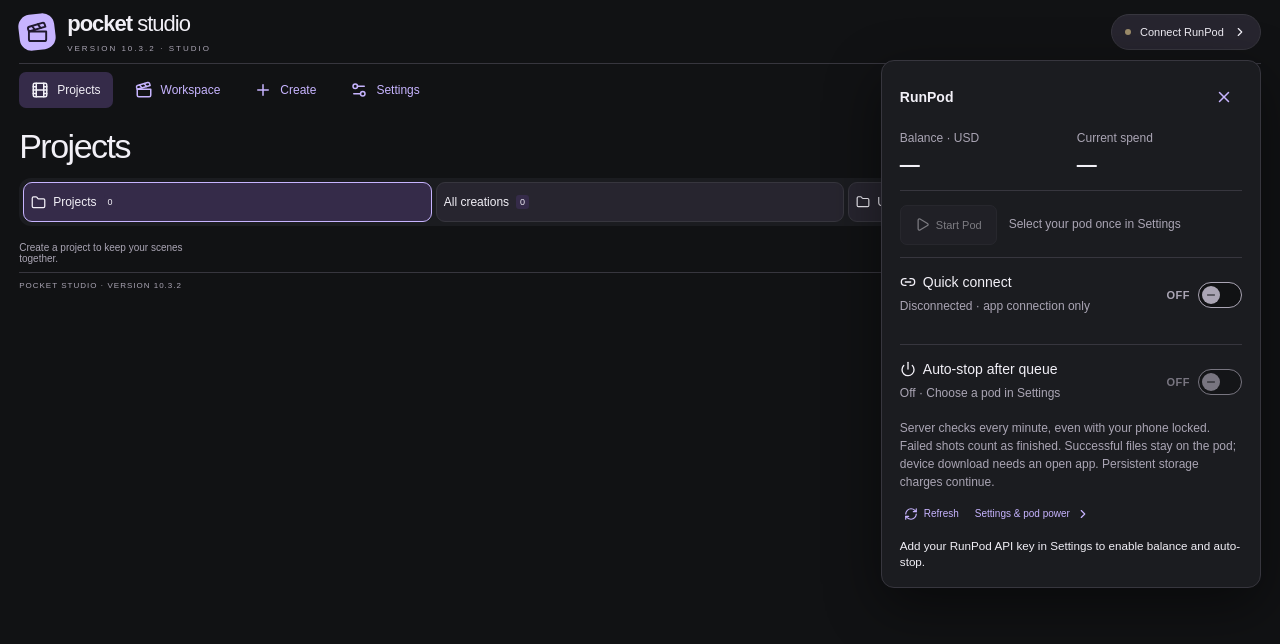
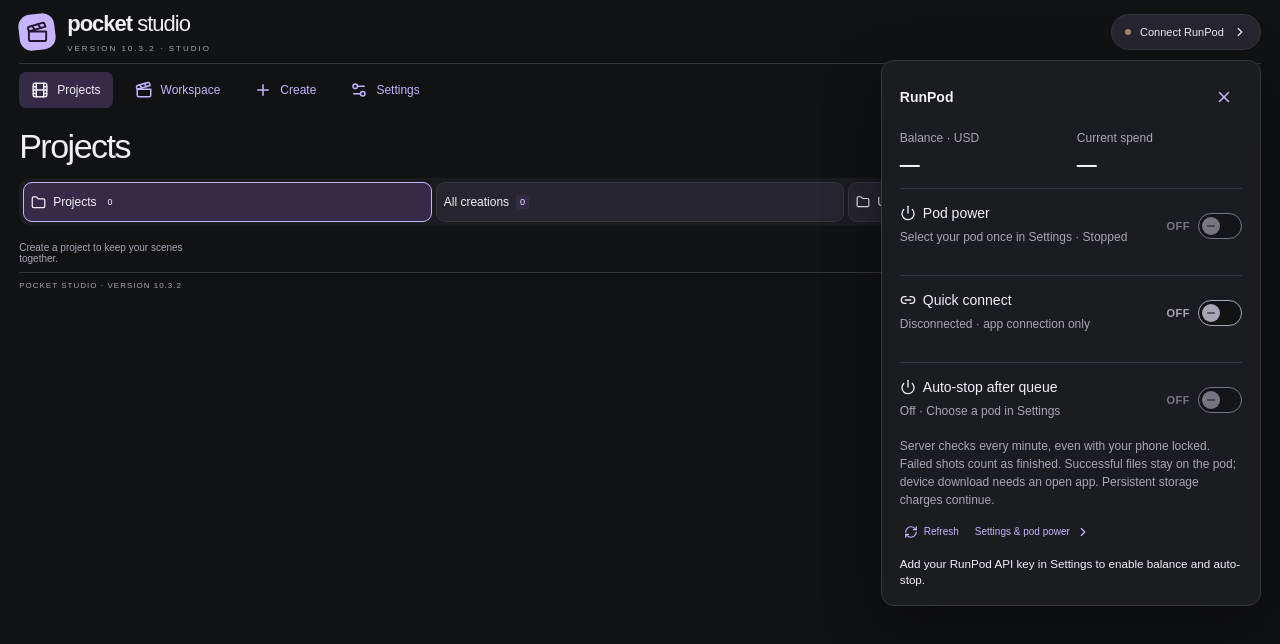
Before and after one commit to ranveerskh/pocket, a React (Vite) app: page / in a window 1280 px wide. Both pictures are taken after a click on the button "Connect RunPod". Shown: the top 644 px of the page. Built offline with nearby package versions, Linux system fonts and the light colour scheme.

Commit message:
Use the same ON/OFF switch for pod power and quick connect

```diff
--- a/src/RunPodStatus.tsx
+++ b/src/RunPodStatus.tsx
@@ -1,5 +1,5 @@
 import {useEffect,useRef} from 'react';
-import {ChevronRight,RefreshCw,X,Power,Link2,Check,Minus,Play,LoaderCircle} from 'lucide-react';
+import {ChevronRight,RefreshCw,X,Power,Link2,Check,Minus} from 'lucide-react';
 import type {usePodControls} from './PodControls';
 type Props={service:ReturnType<typeof usePodControls>;connected:boolean;checking:boolean;open:boolean;onOpen:(open:boolean)=>void;enabled:boolean;onToggle:()=>void;disabled:boolean;onSettings:()=>void;queueBusy:boolean};
 export function walletHours(balance:number,rate:number){if(rate<=0||!Number.isFinite(rate)||!Number.isFinite(balance))return '';const minutes=Math.max(0,Math.floor(balance/rate*60));return Math.floor(minutes/60)+'h '+minutes%60+'m left';}
@@ -10,13 +10,14 @@ export default function RunPodStatus(p:Props){
  const lowTime=!!hours&&!!s.wallet&&s.wallet.rate>0&&s.wallet.balance/s.wallet.rate<5;
  const connected=p.connected||p.checking;
  const validPort=Number.isInteger(Number(s.port))&&Number(s.port)>0&&Number(s.port)<65536;
+ const powerOn=!!s.watch||!!s.selectedPod?.actions?.includes('stop')||['RUNNING','STARTING','RESTARTING'].includes(s.selectedPod?.status||'');
  const armed=s.autoStop?.pod===s.selected&&s.autoStop&&['armed','idle','stopping'].includes(s.autoStop.state);
  return <div className="runpod-status" ref={root}><button className={'status '+(p.connected?'online':'')+(p.connected&&lowTime?' wallet-low':'')} title={p.connected&&lowTime?'Less than 5 hours of RunPod balance remaining at the current rate':undefined} aria-expanded={p.open} aria-controls="runpod-quick-panel" onClick={()=>{p.onOpen(!p.open);if(!p.open){void s.refresh();void s.refreshWallet();}}}><span className="dot"/>{p.checking?'Checking…':p.connected?(hours?'RunPod · '+hours:'RunPod connected'):'Connect RunPod'}<ChevronRight size={14}/></button>
  {p.open&&<section className="runpod-quick-panel panel" id="runpod-quick-panel" aria-label="RunPod quick controls"><div className="runpod-panel-heading"><strong>RunPod</strong><button className="icon-button" onClick={()=>p.onOpen(false)} aria-label="Close RunPod controls"><X size={18}/></button></div>
  <div className="runpod-wallet"><div><span>Balance · USD</span><strong>{s.wallet?'$'+s.wallet.balance.toFixed(2):'—'}</strong></div><div><span>Current spend</span><strong>{s.wallet?'$'+s.wallet.rate.toFixed(2)+'/hr':'—'}</strong></div></div>
  {s.wallet&&<small className="runpod-wallet-note">Account total: all pods and storage. Updated {new Date(s.wallet.updatedAt).toLocaleTimeString([],{hour:'2-digit',minute:'2-digit'})}.</small>}
  {s.walletError&&<small role="status">{s.walletError}</small>}
- <div className="runpod-quick-start"><button className="button primary" disabled={!s.configured||!validPort||!s.selectedPod?.actions?.includes('start')||s.busy||p.disabled||!!s.watch} onClick={()=>void s.action('start')}>{s.busy||s.watch?<LoaderCircle size={15} className="spin"/>:<Play size={15}/>} {s.watch?'Starting…':s.selectedPod?.status==='RUNNING'?'Pod running':'Start Pod'}</button><small>{s.selectedPod?s.selectedPod.name:'Select your pod once in Settings'}</small></div>
+ <label className="runpod-toggle"><span><Power size={16}/>Pod power<small>{s.selectedPod?s.selectedPod.name:'Select your pod once in Settings'} · {s.watch?'Starting…':powerOn?'Running':'Stopped'}</small></span><span className="runpod-switch-control" data-on={powerOn}><strong aria-hidden="true">{s.busy?'Updating…':powerOn?'ON':'OFF'}</strong><input type="checkbox" role="switch" aria-label="Pod power" checked={powerOn} disabled={!s.configured||!validPort||!s.selectedPod?.actions?.includes(powerOn?'stop':'start')||s.busy||p.disabled} onChange={e=>void s.action(e.target.checked?'start':'stop')}/><span className="runpod-switch-track" aria-hidden="true"><span>{powerOn?<Check size={12}/>:<Minus size={12}/>}</span></span></span></label>
  {s.watch&&<p className="runpod-watch-note" role="status">Waiting for ComfyUI. The app will connect when ready.</p>}
  <label className="runpod-toggle"><span><Link2 size={16}/>Quick connect<small>{p.checking?'Connecting…':p.connected?'Connected':'Disconnected'} · app connection only</small></span><span className="runpod-switch-control" data-on={connected}><strong aria-hidden="true">{p.checking?'Connecting…':connected?'ON':'OFF'}</strong><input type="checkbox" role="switch" aria-label="Quick connect RunPod" checked={connected} disabled={p.disabled||p.checking} onChange={p.onToggle}/><span className="runpod-switch-track" aria-hidden="true"><span>{connected?<Check size={12}/>:<Minus size={12}/>}</span></span></span></label>
  <label className="runpod-toggle"><span><Power size={16}/>Auto-stop after queue<small>{armed?'Armed · ':s.autoStop?.state==='stopped'?'Pod stopped · ':'Off · '}{s.selectedPod?s.selectedPod.name:'Choose a pod in Settings'}</small></span><span className="runpod-switch-control" data-on={!!armed}><strong aria-hidden="true">{s.busy?'Updating…':armed?'ON':'OFF'}</strong><input type="checkbox" role="switch" aria-label="Auto-stop pod after queue finishes" checked={!!armed} disabled={!s.configured||!s.selectedPod||s.busy||(p.queueBusy&&!armed)||s.autoStop?.state==='stopping'} onChange={e=>void s.autoStopAction(e.target.checked)}/><span className="runpod-switch-track" aria-hidden="true"><span>{armed?<Check size={12}/>:<Minus size={12}/>}</span></span></span></label>
--- a/src/pod-controls.css
+++ b/src/pod-controls.css
@@ -11,5 +11,3 @@
 .runpod-switch-control input:focus-visible+.runpod-switch-track{outline:2px solid var(--accent);outline-offset:3px}.runpod-switch-control:has(input:disabled){cursor:default;opacity:.65}.runpod-switch-control input:disabled{cursor:default}
 
 .runpod-status>.status.wallet-low{border-color:#e05252;box-shadow:0 0 0 1px #e0525233;background:color-mix(in srgb,var(--panel) 90%,#e05252 10%)}.runpod-status>.status.wallet-low .dot{background:#ef4444;box-shadow:0 0 0 3px #ef444426}
-
-.runpod-quick-start{display:flex;align-items:center;gap:12px;margin-top:14px;padding-top:14px;border-top:1px solid var(--line)}.runpod-quick-start>.button{display:inline-flex;align-items:center;justify-content:center;gap:6px;min-height:40px;white-space:nowrap}.runpod-quick-start>small{font-size:12px;line-height:1.4;color:var(--muted);overflow-wrap:anywhere;min-width:0}
```
Also changed, not shown: scripts/check-pod-control.mjs (+4 -4 lines).
